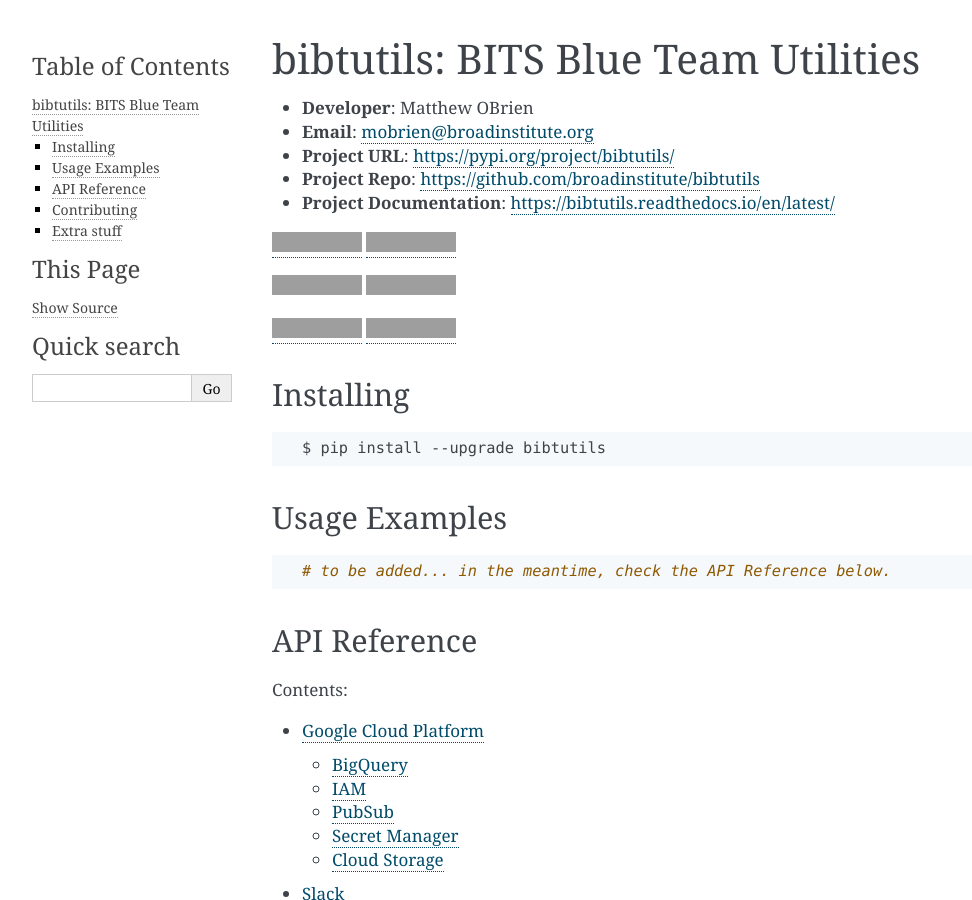
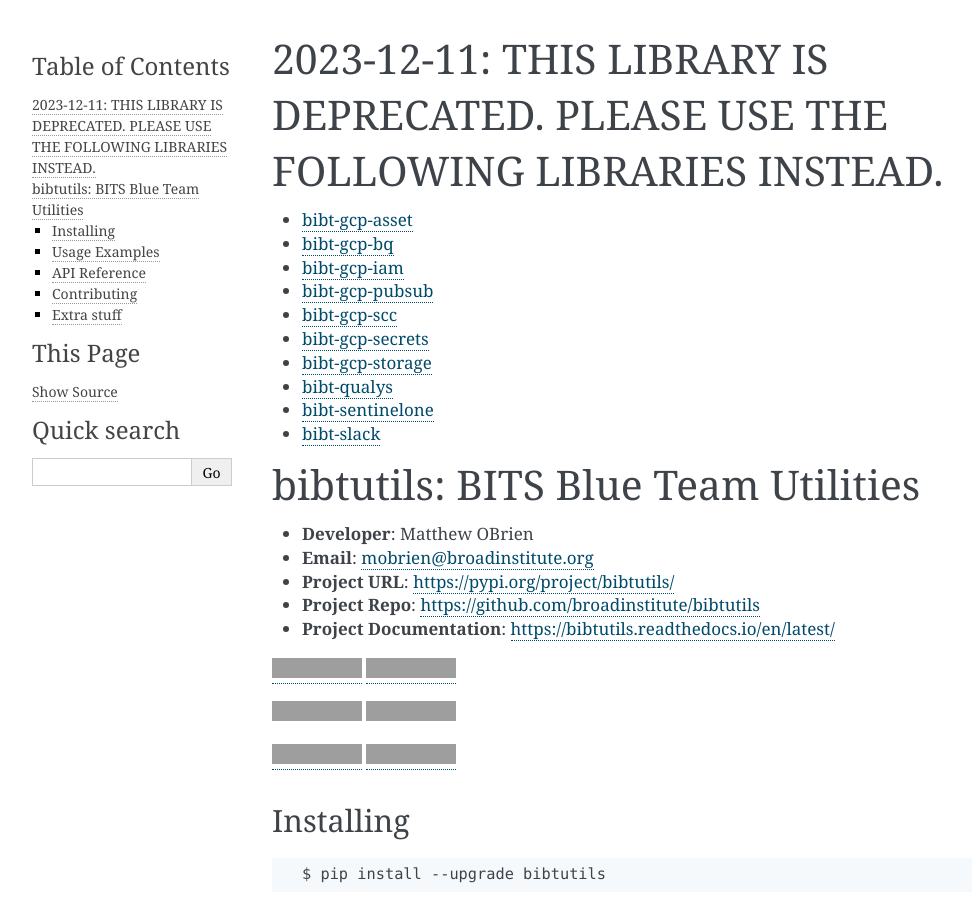
Before and after one commit to broadinstitute/bibtutils, a Sphinx documentation site: the page built from docs/index.rst, in a window 1280 px wide and 900 px high, cut to the strip 0-900 px from the top of the window. Shown: the whole strip, without its empty margins (42-1014 px from the left). Built offline with Sphinx 7.4.7, drawn with Linux system fonts in a browser that asks for light colours; grey boxes are pictures that could not be loaded.

```diff
--- a/docs/index.rst
+++ b/docs/index.rst
@@ -1,3 +1,17 @@
+2023-12-11: THIS LIBRARY IS DEPRECATED. PLEASE USE THE FOLLOWING LIBRARIES INSTEAD.
+===================================================================================
+
+- `bibt-gcp-asset <https://github.com/broadinstitute/bibt-gcp-asset>`_
+- `bibt-gcp-bq <https://github.com/broadinstitute/bibt-gcp-bq>`_
+- `bibt-gcp-iam <https://github.com/broadinstitute/bibt-gcp-iam>`_
+- `bibt-gcp-pubsub <https://github.com/broadinstitute/bibt-gcp-pubsub>`_
+- `bibt-gcp-scc <https://github.com/broadinstitute/bibt-gcp-scc>`_
+- `bibt-gcp-secrets <https://github.com/broadinstitute/bibt-gcp-secrets>`_
+- `bibt-gcp-storage <https://github.com/broadinstitute/bibt-gcp-storage>`_
+- `bibt-qualys <https://github.com/broadinstitute/bibt-qualys>`_
+- `bibt-sentinelone <https://github.com/broadinstitute/bibt-sentinelone>`_
+- `bibt-slack <https://github.com/broadinstitute/bibt-slack>`_
+
 bibtutils: BITS Blue Team Utilities
 ===================================
 
--- /dev/null
+++ b/requirements-dev.txt
@@ -0,0 +1,3 @@
+bumpversion
+pre-commit
+pytest
```
Also changed, not shown: README.md (+15 -0 lines), 1 other file.
